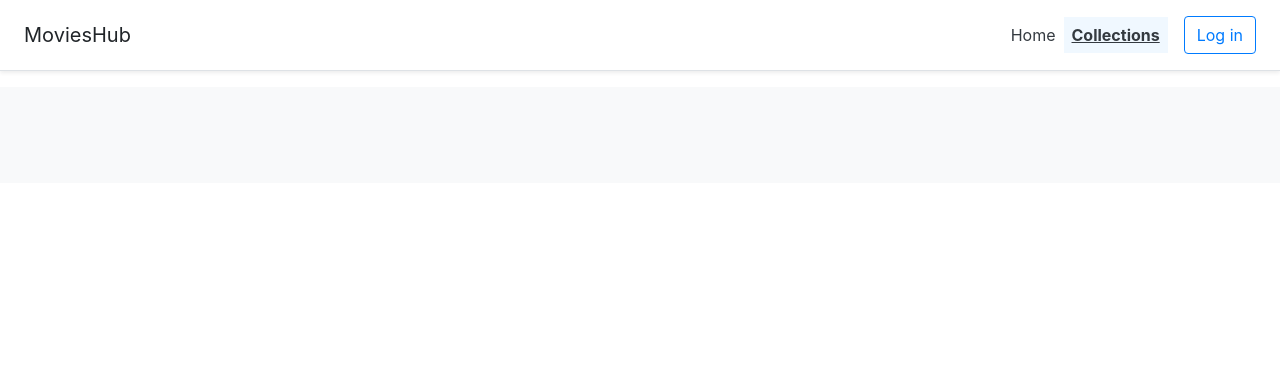
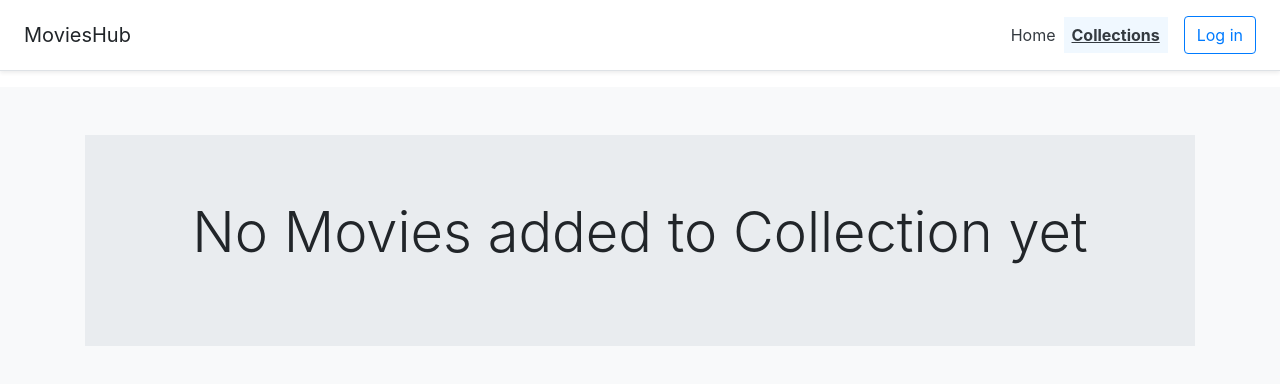
Before and after one commit to BANIEX/webapp, a React (Create React App) app: page /collection in a window 1280 px wide. Shown: the top 384 px of the page. Built offline with nearby package versions, Linux system fonts and the light colour scheme; no server answers.

Commit message:
delta- empty collection info

```diff
--- a/src/Components/Collection/Collection.js
+++ b/src/Components/Collection/Collection.js
@@ -7,7 +7,7 @@ export default function Collection(props) {
   let collectionList = props.collectionListProp;
   let fa_color = '';
 
-  let collectionMovies = moviesList.filter((movie, index)=>{
+  let collectionMoviesFiltered = moviesList.filter((movie, index)=>{
     for(let element of collectionList){
          let element_id = element.slice(10);
       if (element_id == movie.id){
@@ -19,9 +19,9 @@ export default function Collection(props) {
     return false;
   })
 
-  console.log(collectionMovies);
+  // console.log(collectionMovies);
 
-   collectionMovies = collectionMovies.map((movie, index)=> {
+   let collectionMovies = collectionMoviesFiltered.map((movie, index)=> {
 
     for(let element of favouriteList){
       let element_id = element.slice(9);
@@ -38,6 +38,7 @@ export default function Collection(props) {
     let Poster = url;
 
      return (
+
        <div className="col-md-3 movie_div" key={index} id={movie.id}>
          {/* {favourite_func()} */}
 
@@ -86,12 +87,31 @@ export default function Collection(props) {
 
   })
 
+   let noMovies = ()=>{
+    return (
+      <>
+        <div class="jumbotron jumbotron-fluid">
+          <div class="container text-center">
+            <h1 class="display-4">No Movies added to Collection yet</h1>
+            <p class="lead"></p>
+          </div>
+        </div>
+      </>
+    );
+   }
+
+  let movie = collectionMoviesFiltered.length == 0 ? noMovies() : <div className="row">{collectionMovies}</div>
+
+
   return (
     <>
       <main role="main">
         <div className="album py-5 bg-light">
           <div className="container">
-            <div className="row">{collectionMovies}</div>
+            {/* <div className="row">{movie}</div> */}
+            {/* {noMovies()} */}
+            {movie}
+
           </div>
         </div>
       </main>
```
